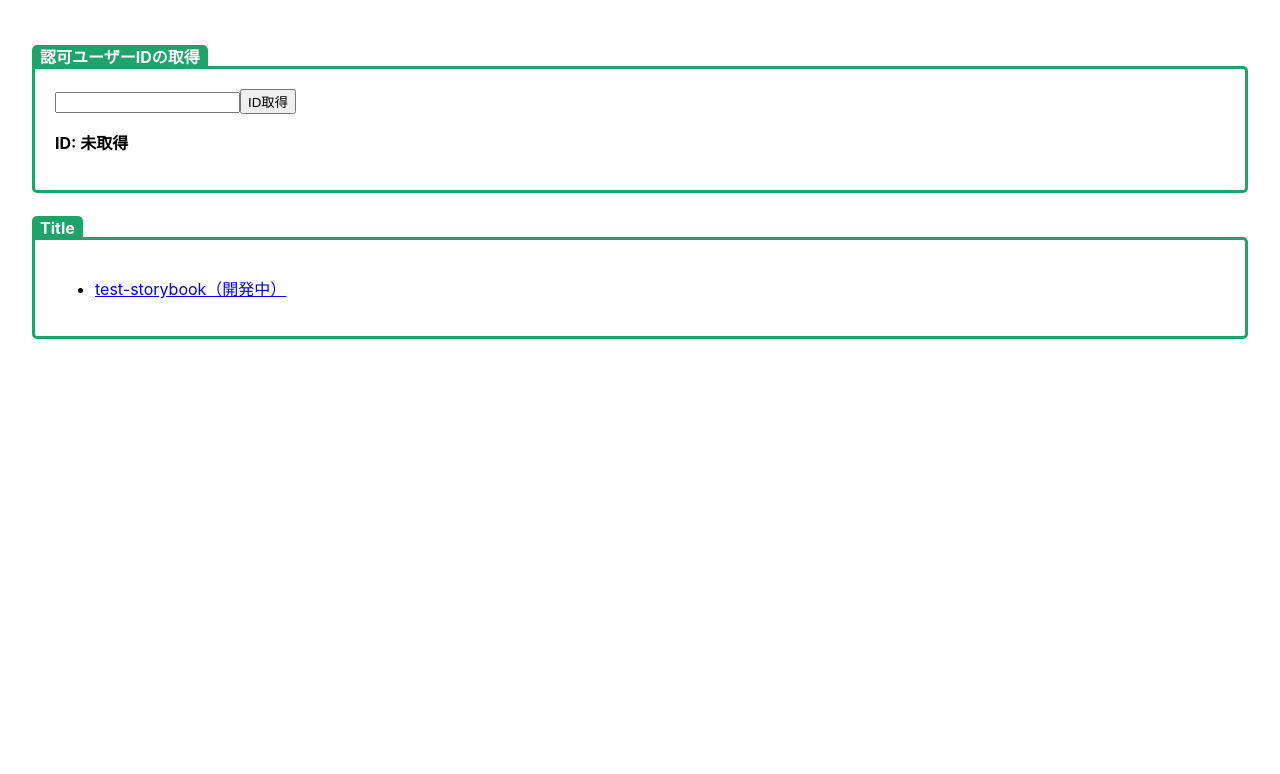
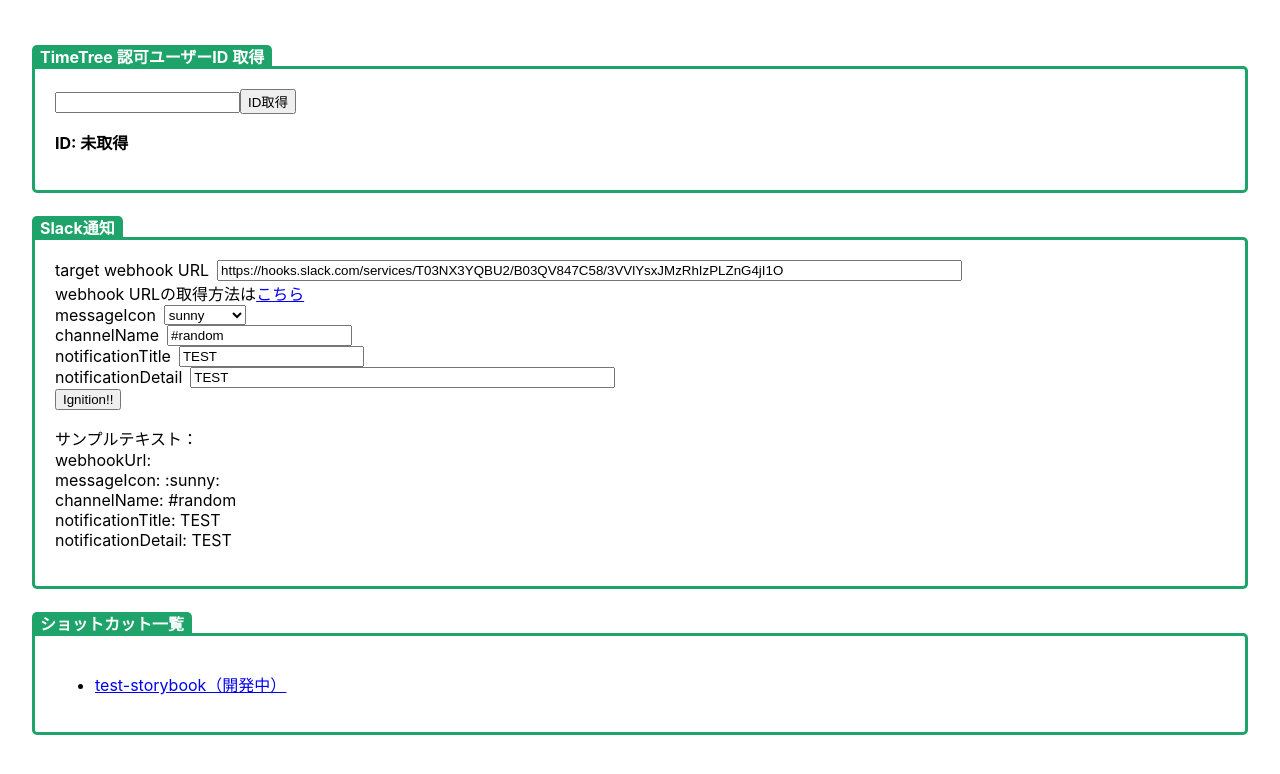
Before and after one commit to PheasantDevil/test-various-tools, a React (Create React App) app: page / in a window 1280 px wide. Shown: the top 774 px of the page. Built offline with nearby package versions, Linux system fonts and the light colour scheme.

Commit message:
feat: slack notification
#146

```diff
--- a/package.json
+++ b/package.json
@@ -33,6 +33,7 @@
     "file-loader": "6.2.0",
     "fs-extra": "10.1.0",
     "gh-pages": "4.0.0",
+    "graphql-request": "^4.3.0",
     "html-webpack-plugin": "5.5.0",
     "identity-obj-proxy": "3.0.0",
     "jest": "28.1.3",
@@ -50,6 +51,7 @@
     "react-app-polyfill": "3.0.0",
     "react-dev-utils": "12.0.1",
     "react-dom": "18.2.0",
+    "react-hook-form": "^7.33.1",
     "react-refresh": "0.14.0",
     "react-scripts": "5.0.1",
     "resolve": "1.22.1",
--- a/src/App.tsx
+++ b/src/App.tsx
@@ -1,7 +1,8 @@
 import React from 'react';
 import './App.scss';
 // import ReactApp from './components/molucules/ReactApp/ReactApp';
-import IdInfo from 'components/molucules/IdInfo/IdInfo';
+import TimeTreeIdInfo from 'components/organism/TimeTree/IdInfo/IdInfo';
+import SlackNotification from 'components/organism/slack/slackNotification';
 import CommonFrame from 'components/molucules/CommonFrame/CommonFrame';
 import ShortcutList from 'components/molucules/shortcut-list/shortcut-list';
 
@@ -10,13 +11,19 @@ function App() {
     <div className="App">
       {/* <ReactApp /> */}
       <CommonFrame
-        viewComponent={<IdInfo />}
-        componentName="idInfo"
-        frameTitle="認可ユーザーIDの取得"
+        viewComponent={<TimeTreeIdInfo />}
+        componentName="timetreeIdInfo"
+        frameTitle="TimeTree 認可ユーザーID 取得"
+      />
+      <CommonFrame
+        viewComponent={<SlackNotification />}
+        componentName="slackNotification"
+        frameTitle="Slack通知"
       />
       <CommonFrame
         viewComponent={<ShortcutList />}
         componentName="shortcutList"
+        frameTitle="ショットカット一覧"
       />
     </div>
   );
--- a/src/components/molucules/CommonFrame/CommonFrame.scss
+++ b/src/components/molucules/CommonFrame/CommonFrame.scss
@@ -23,7 +23,8 @@
     padding: 20px;
     font-size: 100%;
     margin-bottom: 10px;
-    &.idInfo {
+    &.timetreeIdInfo,
+    &.slackNotification {
       display: block;
     }
   }
--- /dev/null
+++ b/src/components/organism/slack/slackNotification.scss
@@ -0,0 +1,24 @@
+p {
+  display: grid;
+}
+
+label {
+  margin-right: 8px;
+}
+
+// input {
+//   display: flex;
+// }
+
+.slackNotification {
+  &__content {
+    display: flex;
+  }
+  // &__submit {
+  //   :active {
+  //   }
+  // }
+  &__result {
+    display: none;
+  }
+}
--- /dev/null
+++ b/src/components/organism/slack/slackNotification.tsx
@@ -0,0 +1,181 @@
+import React from 'react';
+import './slackNotification.scss';
+
+interface State {
+  webhookUrl: string;
+  messageIcon: string;
+  channelName: string;
+  notificationTitle: string;
+  notificationDetail: string;
+  isClickIgnition: boolean;
+}
+class SlackNotification extends React.Component<{}, State> {
+  constructor(props: any) {
+    super(props);
+    this.state = {
+      webhookUrl:
+        'https://hooks.slack.com/services/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',
+      messageIcon: ':sunny:',
+      channelName: '#random',
+      notificationTitle: 'TEST',
+      notificationDetail: 'TEST',
+      isClickIgnition: false,
+    };
+    this.handleClick = this.handleClick.bind(this);
+  }
+  label = 'Ignition!!';
+  messageIconList = ['sunny', 'snowflake'];
+
+  handleClick() {
+    fetch(this.state.webhookUrl, {
+      headers: {
+        'Content-Type': 'application/x-www-form-urlencoded;charset=UTF-8',
+      },
+      method: 'POST',
+      body: `${JSON.stringify({
+        username: this.state.notificationTitle,
+        text: this.state.notificationDetail,
+        icon_emoji: this.state.messageIcon,
+        channel: this.state.channelName,
+      })}`,
+    })
+      .then(res => {
+        if (!res.ok) {
+          throw new Error(res.statusText);
+        }
+        this.setState({ isClickIgnition: true });
+        return res.json();
+      })
+      .then(res => {
+        console.log(res.data);
+      })
+      .catch(error => {
+        console.error(error);
+      });
+  }
+
+  // Test用のfunction
+  eventInput(event: React.ChangeEvent<HTMLInputElement | HTMLSelectElement>) {
+    switch (event.target.title) {
+      case 'webhookUrl':
+        this.setState({ webhookUrl: event.target.value });
+        break;
+      case 'messageIcon':
+        this.setState({ messageIcon: event.target.value });
+        break;
+      case 'channelName':
+        this.setState({ channelName: event.target.value });
+        break;
+      case 'notificationTitle':
+        this.setState({ notificationTitle: event.target.value });
+        break;
+      case 'notificationDetail':
+        this.setState({ notificationDetail: event.target.value });
+        break;
+      default:
+        break;
+    }
+  }
+
+  render(): React.ReactNode {
+    return (
+      <div className="slackNotification">
+        <div className="slackNotification__content">
+          <label htmlFor="inputWebhookUrl">target webhook URL</label>
+          <input
+            type="text"
+            title="webhookUrl"
+            value={this.state.webhookUrl ?? ''}
+            onChange={event => this.eventInput(event)}
+            onBlur={event => this.eventInput(event)}
+            size={90}
+          />
+        </div>
+        <label>
+          webhook URLの取得方法は
+          <a href="https://slack.com/intl/ja-jp/help/articles/115005265063-Slack-%E3%81%A7%E3%81%AE-Incoming-Webhook-%E3%81%AE%E5%88%A9%E7%94%A8">
+            こちら
+          </a>
+        </label>
+
+        <div className="slackNotification__content">
+          <label htmlFor="inputMessageIcon">messageIcon</label>
+          <select
+            title="messageIcon"
+            onChange={event => this.eventInput(event)}
+          >
+            {this.messageIconList.map((messageIcon: string) => (
+              <option value={`:${messageIcon}:`}>{messageIcon}</option>
+            ))}
+          </select>
+        </div>
+
+        <div className="slackNotification__content">
+          <label htmlFor="inputChannelName">channelName</label>
+          <input
+            type="text"
+            title="channelName"
+            value={this.state.channelName}
+            onChange={event => this.eventInput(event)}
+            onBlur={event => this.eventInput(event)}
+          />
+        </div>
+
+        <div className="slackNotification__content">
+          <label htmlFor="inputNotificationTitle">notificationTitle</label>
+          <input
+            type="text"
+            title="notificationTitle"
+            value={this.state.notificationTitle}
+            onChange={event => this.eventInput(event)}
+            onBlur={event => this.eventInput(event)}
+            size={20}
+          />
+        </div>
+
+        <div className="slackNotification__content">
+          <label htmlFor="inputNotificationDetail">notificationDetail</label>
+          <input
+            type="text"
+            title="notificationDetail"
+            value={this.state.notificationDetail}
+            onChange={event => this.eventInput(event)}
+            onBlur={event => this.eventInput(event)}
+            size={50}
+          />
+        </div>
+
+        <button
+          className="slackNotification__submit"
+          onClick={() => this.handleClick()}
+        >
+          Ignition!!
+        </button>
+
+        {this.state.isClickIgnition ? (
+          <p className="SlackNotification__result">
+            表示させたい内容：
+            <span>{`webhookUrl: ${this.state.webhookUrl}`}</span>
+            <span>{`messageIcon: ${this.state.messageIcon}`}</span>
+            <span>{`channelName: ${this.state.channelName}`}</span>
+            <span>{`notificationTitle: ${this.state.notificationTitle}`}</span>
+            <span>{`notificationDetail: ${this.state.notificationDetail}`}</span>
+          </p>
+        ) : (
+          <p className="SlackNotification__result">
+            サンプルテキスト：
+            <span>{'webhookUrl:'}</span>
+            {/* MEMO: webhookURLはsecretsのため表示させない */}
+            {/* <span>{'https://hooks.slack.com/services/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'}</span> */}
+            <span>{'messageIcon: :sunny:'}</span>
+            <span>{'channelName: #random'}</span>
+            <span>{'notificationTitle: TEST'}</span>
+            <span>{'notificationDetail: TEST'}</span>
+          </p>
+        )}
+      </div>
+    );
+  }
+}
+
+export default SlackNotification;
```
Also changed, not shown: src/components/organism/TimeTree/IdInfo/IdInfo.scss (renamed from src/components/molucules/IdInfo/IdInfo.scss), src/components/organism/TimeTree/IdInfo/IdInfo.tsx (renamed from src/components/molucules/IdInfo/IdInfo.tsx), 16 other files (tests, documents, lock files or other folders).
